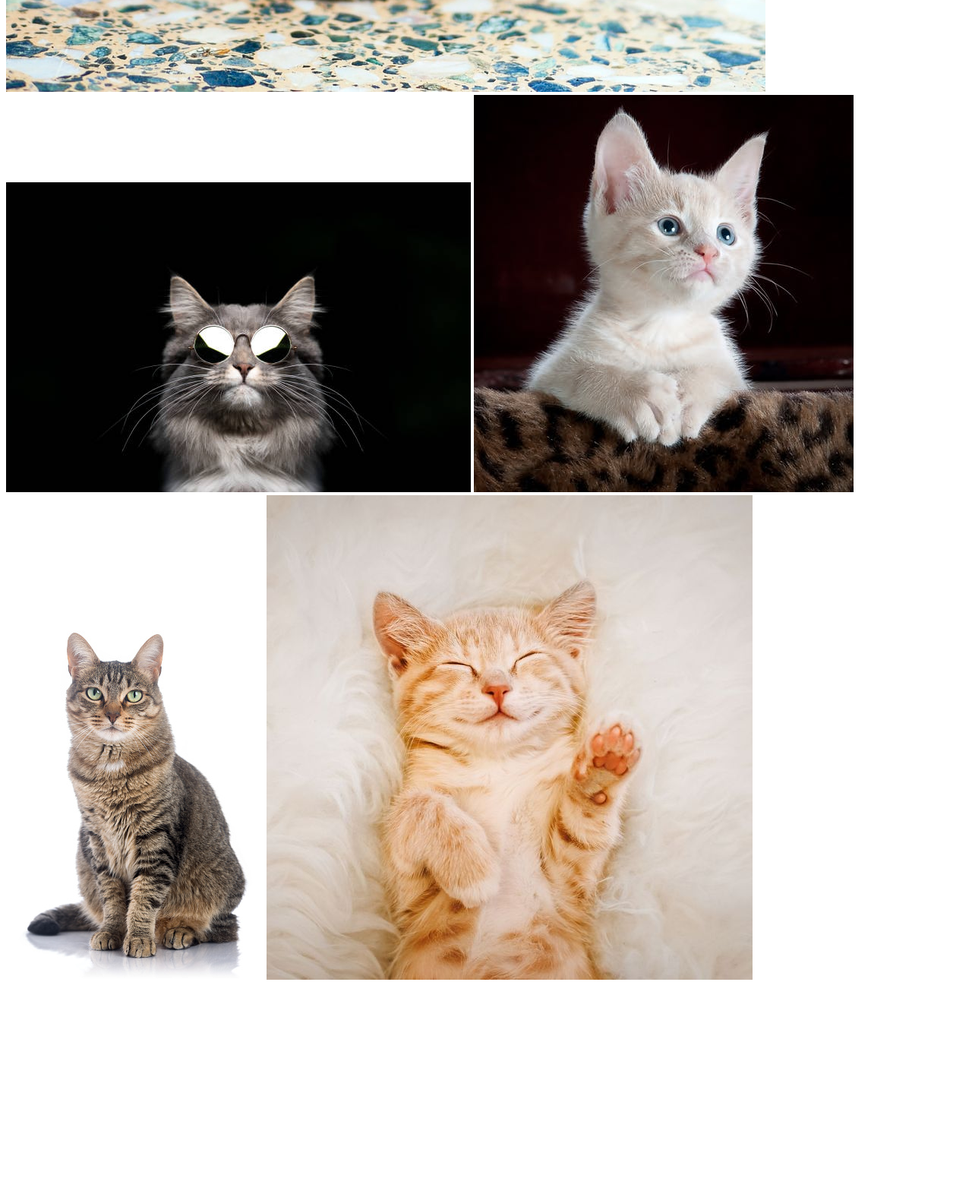
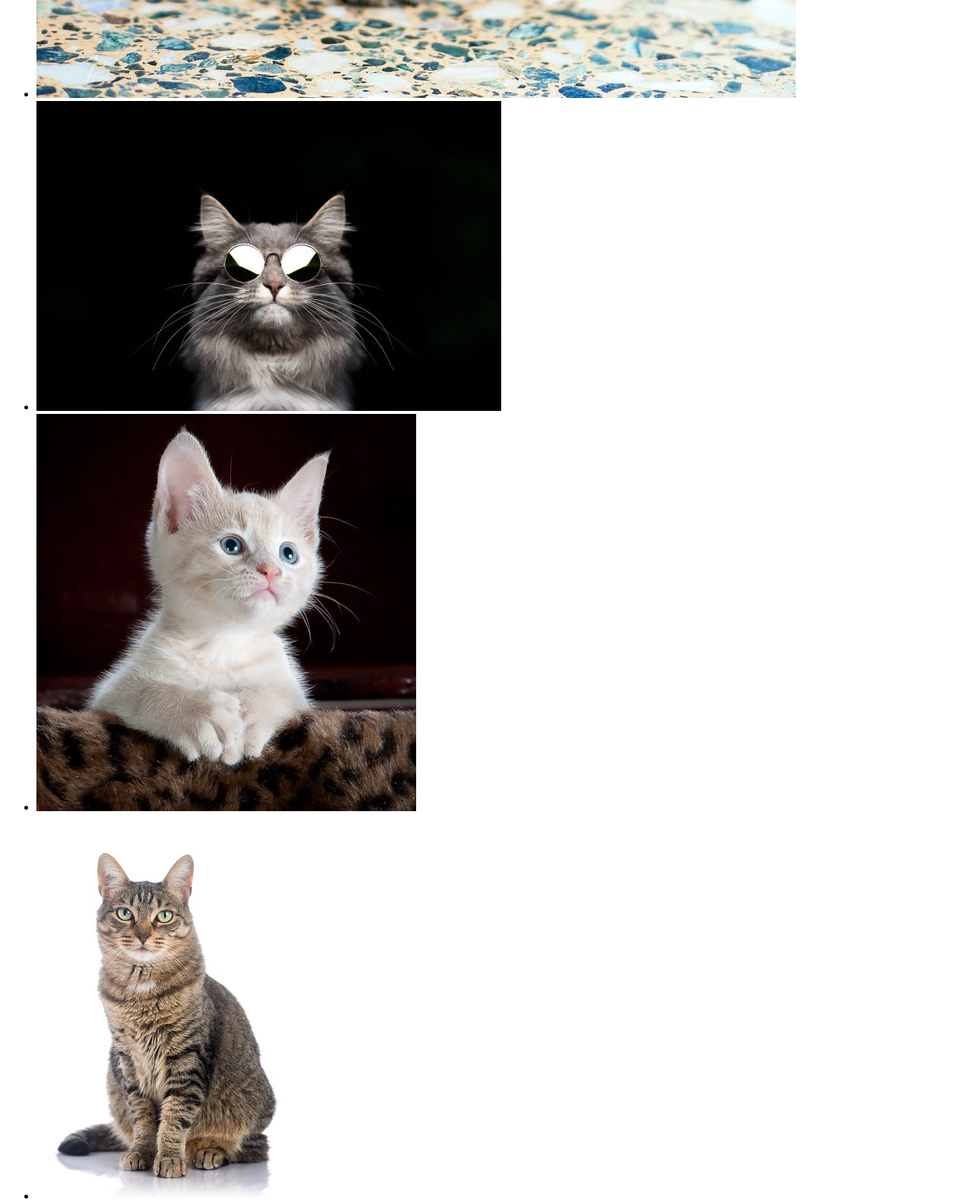
Before and after one commit to i-prince/freecodecamp-CatPhotoApp, a plain HTML site: page cat_photos/cat_photos.html in a window 1280 px wide. Shown: the part 1220-2800 px from the top of the page at 76% size. Before the commit the page ends 2522 px from the top, so only its background shows below. Drawn offline with Linux system fonts and the light colour scheme.

Commit message:
List the pictures

```diff
--- a/cat_photos/cat_photos.html
+++ b/cat_photos/cat_photos.html
@@ -5,10 +5,12 @@
         <title>Cat Photos</title>
     </head>
     <body>
-        <img src="./cat1.jpeg" alt="I am Cat 1">
-        <img src="./cat2.jpg" alt="I am Cat 2">
-        <img src="./cat3.jpeg" alt="I am Cat 3">
-        <img src="./cat4.jpg" alt="I am Cat 4">
-        <img src="./cat5.jpg" alt="I am Cat 5">
+        <ul>
+        <li><img src="./cat1.jpeg" alt="I am Cat 1"></li>
+        <li><img src="./cat2.jpg" alt="I am Cat 2"></li>
+        <li><img src="./cat3.jpeg" alt="I am Cat 3"></li>
+        <li><img src="./cat4.jpg" alt="I am Cat 4"></li>
+        <li><img src="./cat5.jpg" alt="I am Cat 5"></li>
+        </ul>
     </body>
 </html>
```
